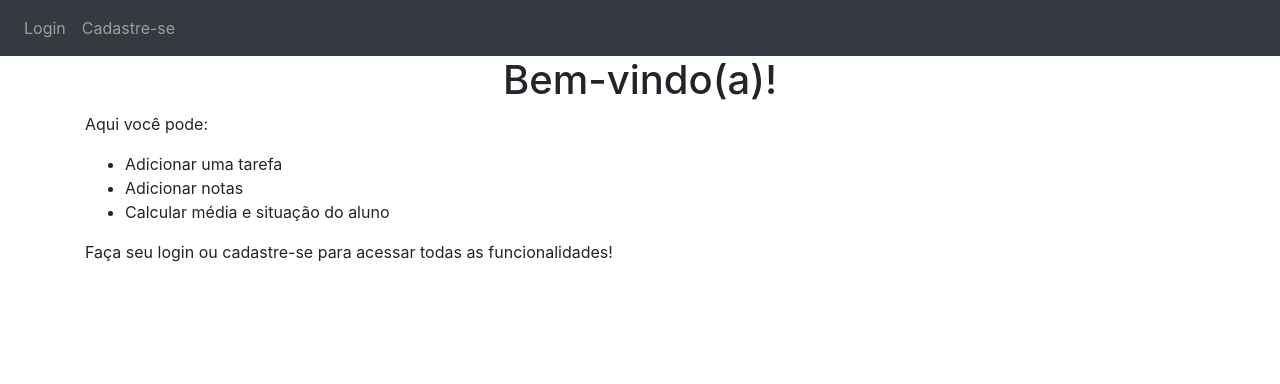
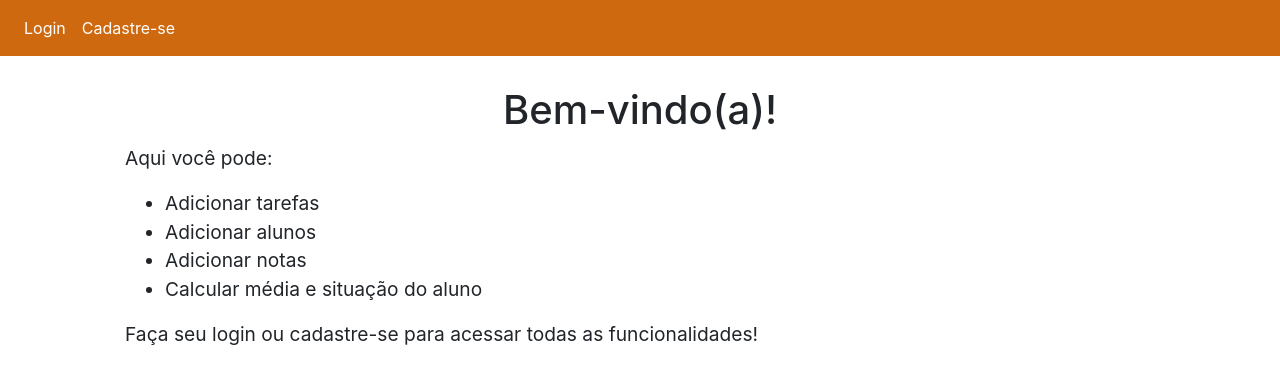
Before and after one commit to alannasimoes/LingProg_Calc_Nota, a Python web app: template website/templates/home.html in a window 1280 px wide. Shown: the top 384 px of the page. Run offline with Jinja, Linux system fonts and the light colour scheme; the template is opened without the code that fills it, so the values that code supplies are empty; some libraries are stand-ins or nearby versions.

Commit message:
fazendo o css da página home

```diff
--- /dev/null
+++ b/website/static/style.css
@@ -0,0 +1,30 @@
+/* Geral */
+.navbar-custom {
+    background-color: #cf6910;
+}
+
+nav a{
+    color: #fff;
+}
+
+
+/* Home */
+
+#bem-vindo{
+    margin: 30px;
+}
+
+#bem-vindo p, ul{
+    font-size:1.2rem;
+}
+
+#bem-vindo h1{
+    font-size: 2.5rem;
+}
+
+#resumo{
+    margin: 10px;
+}
+
+
+/* Cadastro */
--- a/website/templates/base.html
+++ b/website/templates/base.html
@@ -14,11 +14,12 @@
       href="https://stackpath.bootstrapcdn.com/font-awesome/4.7.0/css/font-awesome.min.css"
       crossorigin="anonymous"
     />
+    <link rel="stylesheet" href="../static/style.css">
 
     <title>{% block title %}Home{% endblock %}</title>
   </head>
   <body>
-    <nav class="navbar navbar-expand-lg navbar-dark bg-dark">
+    <nav class="navbar navbar-expand-sm navbar-custom">
       <button
         class="navbar-toggler"
         type="button"
@@ -75,18 +76,3 @@
       integrity="sha384-JZR6Spejh4U02d8jOt6vLEHfe/JQGiRRSQQxSfFWpi1MquVdAyjUar5+76PVCmYl"
       crossorigin="anonymous"
     ></script>
-
-{% block javascript %}
-    <script type="text/javascript">
-      function deleteNote(noteId) {
-  fetch("/delete-note", {
-    method: "POST",
-    body: JSON.stringify({ noteId: noteId }),
-  }).then((_res) => {
-    window.location.href = "/";
-  });
-  }
-</script>
-{% endblock %}
-  </body>
-</html>
--- a/website/templates/home.html
+++ b/website/templates/home.html
@@ -1,12 +1,17 @@
 {% extends "base.html" %}
 {% block title %}Home{% endblock %}
 {% block content%}
+<div id="bem-vindo">
     <h1 align="center">Bem-vindo(a)!</h1>
+    <div id="resumo">
         <p>Aqui você pode:</p>
         <ul class="list">
-        <li>Adicionar uma tarefa</li>
+            <li>Adicionar tarefas</li>
+            <li>Adicionar alunos</li>
             <li>Adicionar notas</li>
             <li>Calcular média e situação do aluno</li>
         </ul>
         <p>Faça seu login ou cadastre-se para acessar todas as funcionalidades!</p>
+    </div>
+</div>
 {% endblock %}
```
Lines whose indentation alone changed are shown as unchanged.
